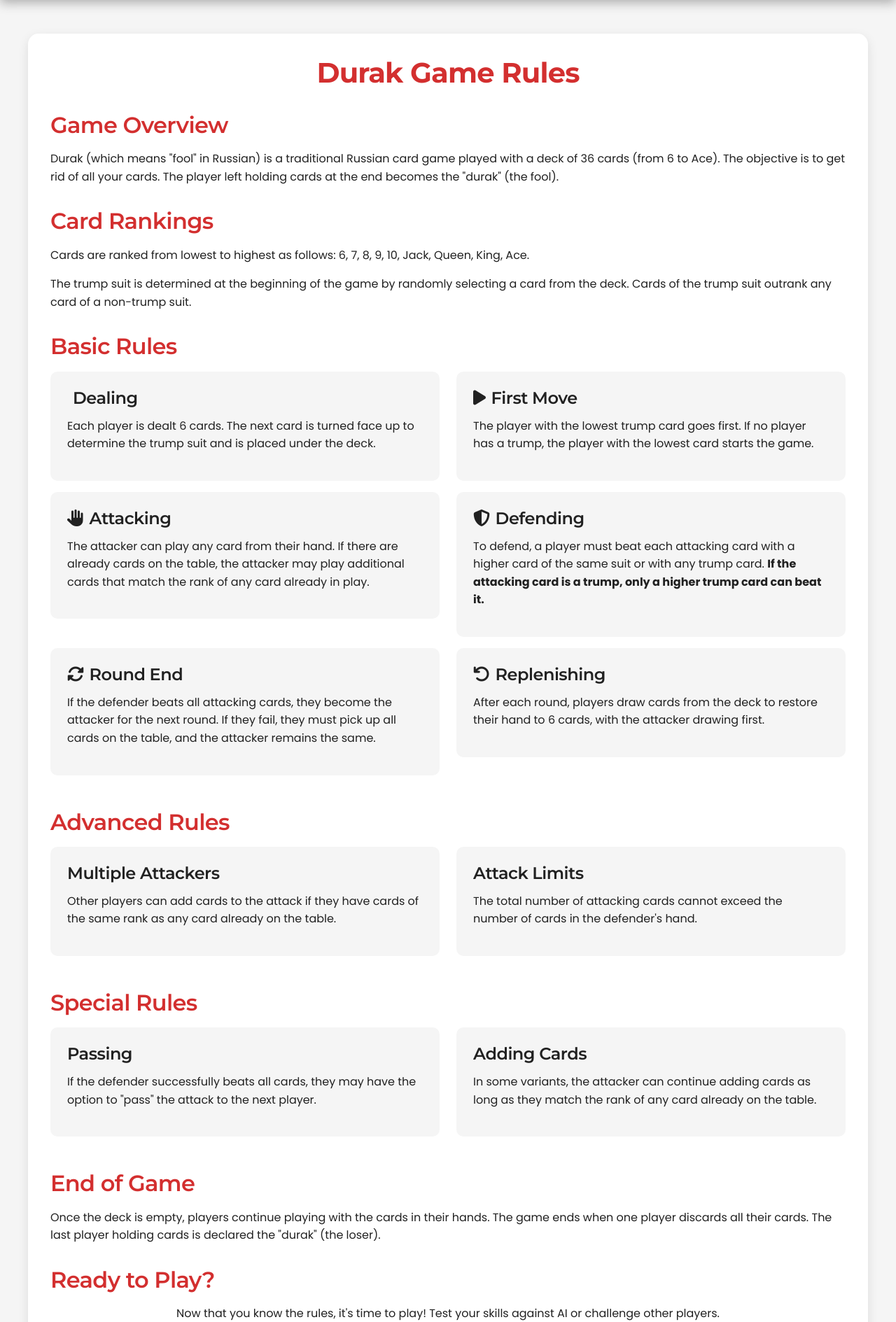
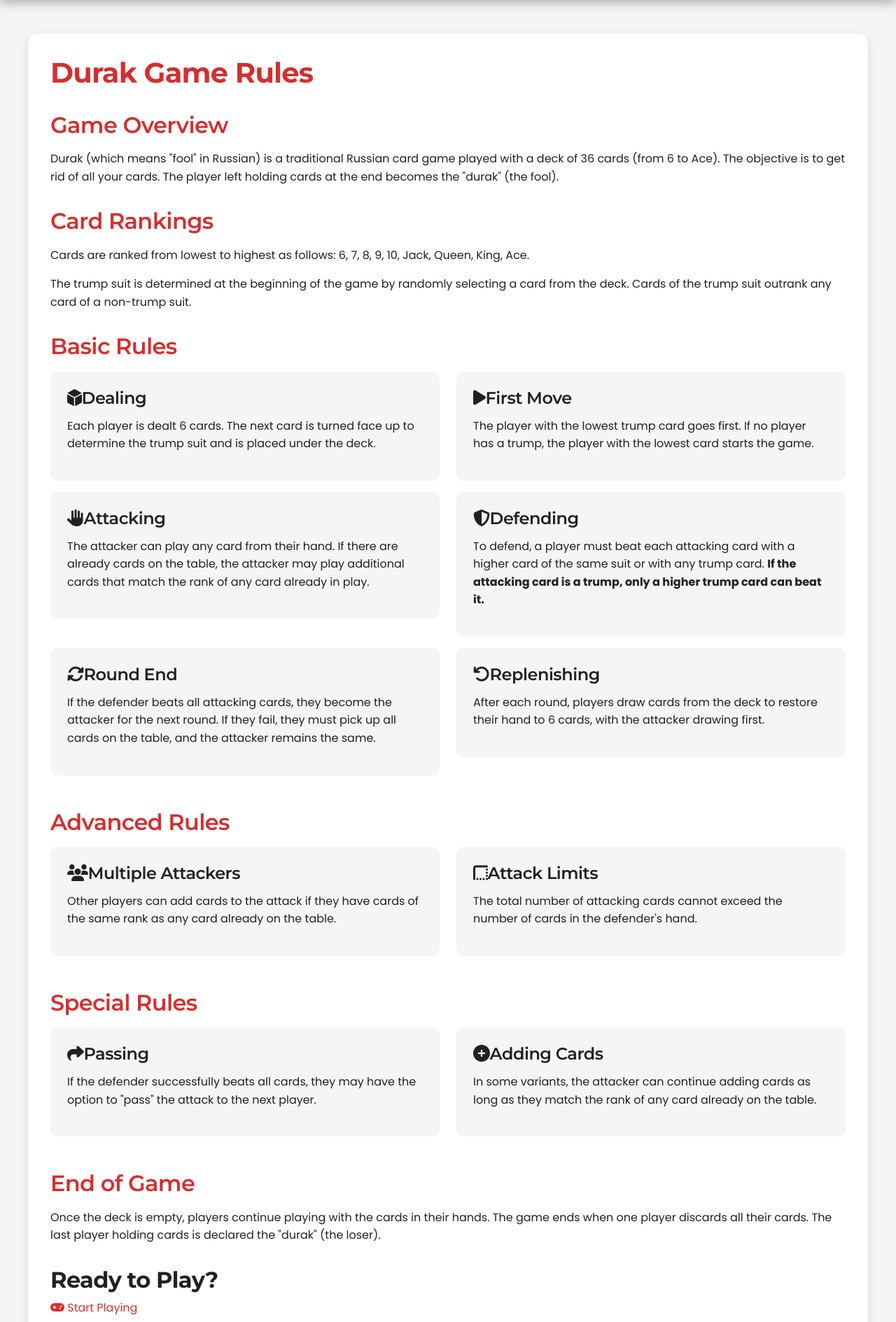
Before and after one commit to VasylFId/-durak-card-game-, a Flask app: template app/templates/rules.html in a window 1280 px wide. Shown: the part 88-1977 px from the top of the page at 70% size. Run offline with Flask 3, Linux system fonts and the light colour scheme; the template is opened without the code that fills it, so the values that code supplies are empty.

Commit message:
Update rules.html

```diff
--- a/app/templates/rules.html
+++ b/app/templates/rules.html
@@ -2,14 +2,12 @@
 {% block title %}Game Rules - Durak{% endblock %}
 
 {% block additional_css %}
-
 <link rel="stylesheet" href="{{ url_for('static', filename='css/rules.css') }}">
-
 {% endblock %}
 
 {% block content %}
 <div class="container rules-container">
-    <h1 class="rules-title text-center">Durak Game Rules</h1>
+    <h1 class="rules-title">Durak Game Rules</h1>
 
     <div class="rules-section">
         <h2 class="rules-section-title">Game Overview</h2>
@@ -27,37 +25,37 @@
         <div class="row">
             <div class="col-md-6">
                 <div class="rule-card">
-                    <h4><i class="fas fa-deal me-2"></i>Dealing</h4>
+                    <h4><i class="fas fa-dice-d6"></i>Dealing</h4>
                     <p>Each player is dealt 6 cards. The next card is turned face up to determine the trump suit and is placed under the deck.</p>
                 </div>
             </div>
             <div class="col-md-6">
                 <div class="rule-card">
-                    <h4><i class="fas fa-play me-2"></i>First Move</h4>
+                    <h4><i class="fas fa-play"></i>First Move</h4>
                     <p>The player with the lowest trump card goes first. If no player has a trump, the player with the lowest card starts the game.</p>
                 </div>
             </div>
             <div class="col-md-6">
                 <div class="rule-card">
-                    <h4><i class="fas fa-hand-paper me-2"></i>Attacking</h4>
+                    <h4><i class="fas fa-hand-paper"></i>Attacking</h4>
                     <p>The attacker can play any card from their hand. If there are already cards on the table, the attacker may play additional cards that match the rank of any card already in play.</p>
                 </div>
             </div>
             <div class="col-md-6">
                 <div class="rule-card">
-                    <h4><i class="fas fa-shield-alt me-2"></i>Defending</h4>
+                    <h4><i class="fas fa-shield-alt"></i>Defending</h4>
                     <p>To defend, a player must beat each attacking card with a higher card of the same suit or with any trump card. <strong>If the attacking card is a trump, only a higher trump card can beat it.</strong></p>
                 </div>
             </div>
             <div class="col-md-6">
                 <div class="rule-card">
-                    <h4><i class="fas fa-sync-alt me-2"></i>Round End</h4>
+                    <h4><i class="fas fa-sync-alt"></i>Round End</h4>
                     <p>If the defender beats all attacking cards, they become the attacker for the next round. If they fail, they must pick up all cards on the table, and the attacker remains the same.</p>
                 </div>
             </div>
             <div class="col-md-6">
                 <div class="rule-card">
-                    <h4><i class="fas fa-undo me-2"></i>Replenishing</h4>
+                    <h4><i class="fas fa-undo"></i>Replenishing</h4>
                     <p>After each round, players draw cards from the deck to restore their hand to 6 cards, with the attacker drawing first.</p>
                 </div>
             </div>
@@ -69,13 +67,13 @@
         <div class="row">
             <div class="col-md-6">
                 <div class="rule-card">
-                    <h4>Multiple Attackers</h4>
+                    <h4><i class="fas fa-users"></i>Multiple Attackers</h4>
                     <p>Other players can add cards to the attack if they have cards of the same rank as any card already on the table.</p>
                 </div>
             </div>
             <div class="col-md-6">
                 <div class="rule-card">
-                    <h4>Attack Limits</h4>
+                    <h4><i class="fas fa-border-style"></i>Attack Limits</h4>
                     <p>The total number of attacking cards cannot exceed the number of cards in the defender's hand.</p>
                 </div>
             </div>
@@ -87,13 +85,13 @@
         <div class="row">
             <div class="col-md-6">
                 <div class="rule-card">
-                    <h4>Passing</h4>
+                    <h4><i class="fas fa-share"></i>Passing</h4>
                     <p>If the defender successfully beats all cards, they may have the option to "pass" the attack to the next player.</p>
                 </div>
             </div>
             <div class="col-md-6">
                 <div class="rule-card">
-                    <h4>Adding Cards</h4>
+                    <h4><i class="fas fa-plus-circle"></i>Adding Cards</h4>
                     <p>In some variants, the attacker can continue adding cards as long as they match the rank of any card already on the table.</p>
                 </div>
             </div>
@@ -105,14 +103,11 @@
         <p>Once the deck is empty, players continue playing with the cards in their hands. The game ends when one player discards all their cards. The last player holding cards is declared the "durak" (the loser).</p>
     </div>
 
-    <div class="rules-section">
-        <h2 class="rules-section-title">Ready to Play?</h2>
-        <p class="text-center">Now that you know the rules, it's time to play! Test your skills against AI or challenge other players.</p>
-        <div class="d-flex justify-content-center mt-4">
-            <a href="{{ url_for('game.index') }}" class="btn btn-primary btn-lg">
-                <i class="fas fa-gamepad me-2"></i>Start Playing
-            </a>
-        </div>
+    <div class="rules-cta">
+        <h2>Ready to Play?</h2>
+        <a href="{{ url_for('game.index') }}" class="btn-play">
+            <i class="fas fa-gamepad"></i> Start Playing
+        </a>
     </div>
 </div>
 {% endblock %}
```
